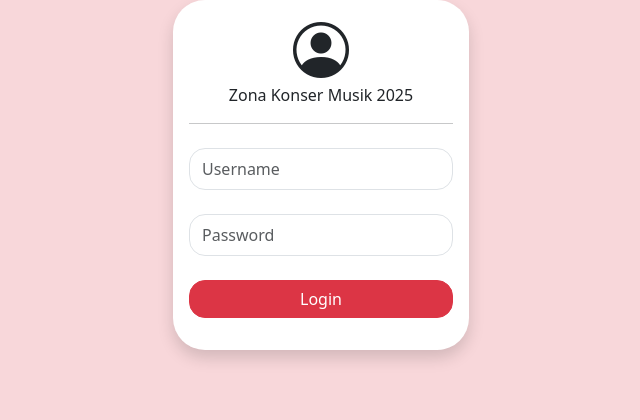
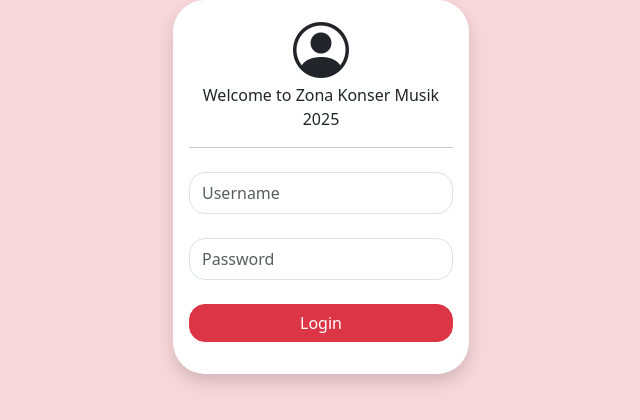
Before and after one commit to Safitri433/zonakonsermusik2025, a PHP site: page /login.php in a window 1280 px wide. Shown: the top 420 px of the page, without its empty margins (319-959 px from the left). Run offline with PHP 8.4, Linux system fonts and the light colour scheme.

Commit message:
ubah judul from login

```diff
--- a/login.php
+++ b/login.php
@@ -38,7 +38,7 @@ if (isset($_SESSION ['username'])) {
                     <div class="card-body">
                      	<div class="text-center mb-3">
                 <i class="bi bi-person-circle h1 display-4"></i>
-                <p>Zona Konser Musik 2025</p>
+                <p>Welcome to Zona Konser Musik 2025</p>
                 <hr />
               </div>
               <form action="" method="post" id="loginForm">
```
